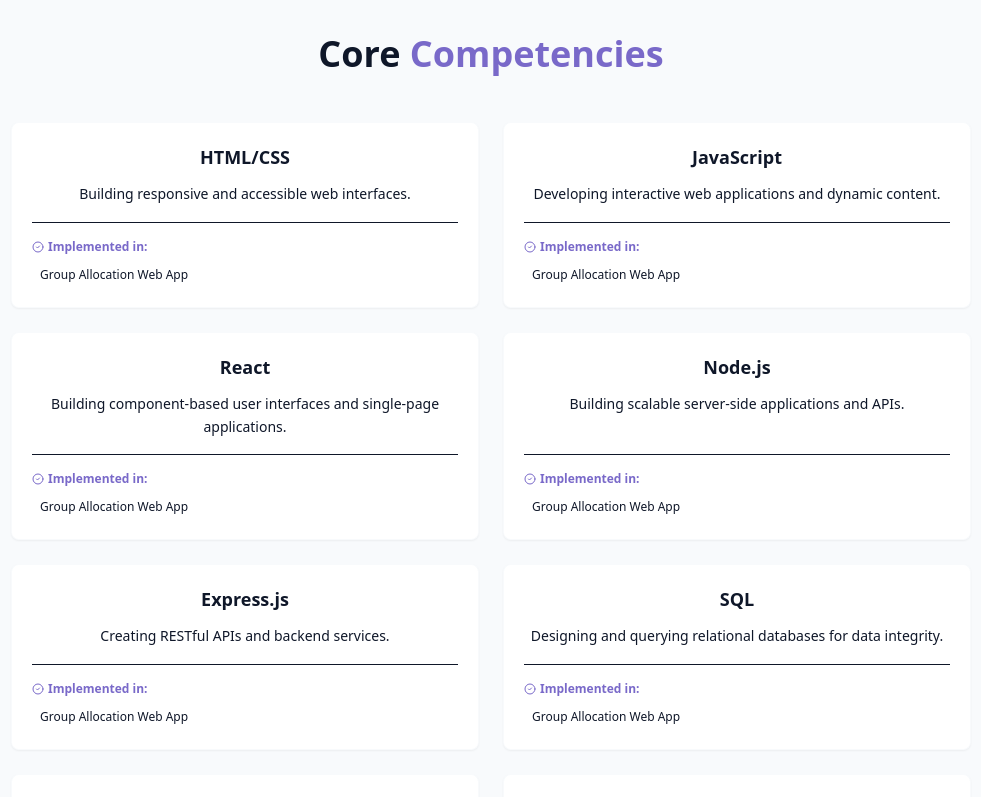
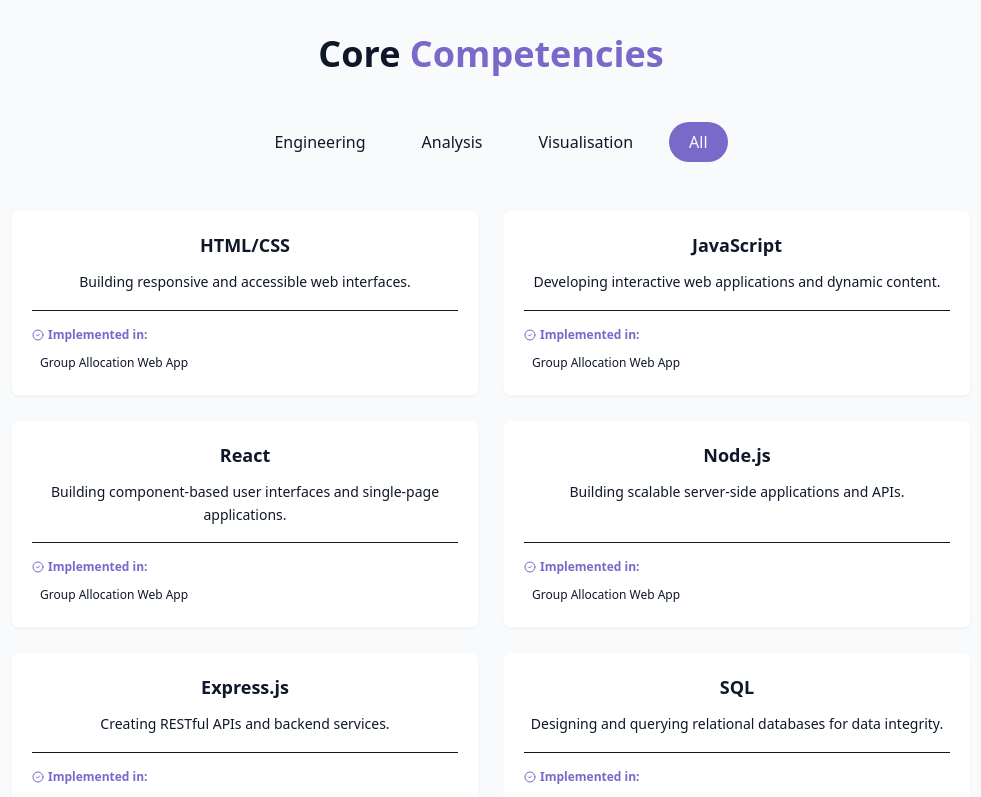
Before and after one commit to T-revin/Portfolio-Website, a React (Vite) app: page / in a window 1280 px wide. Shown: the part 1760-2557 px from the top of the page, without its empty margins (149-1130 px from the left). Built offline with nearby package versions, Linux system fonts and the light colour scheme.

Commit message:
Updated SkillsSection component to display categorised skills and tools, backed by new portfolio data.

```diff
--- a/src/components/SkillsSection.jsx
+++ b/src/components/SkillsSection.jsx
@@ -1,9 +1,20 @@
+import { useState } from 'react';
+import { cn } from '@/lib/utils';
 import { skills, projects } from '../data/portfolio';
 import { SkillCard } from './SkillCard';
 
+const tabs = [ 'engineering', 'analysis', 'visualisation','all',];
+
 export const SkillsSection = () => {
-  const coreSkills = skills.filter((skill) => skill.category === 'core');
+  const [activeTab, setActiveTab] = useState('all');
+
   const toolSkills = skills.filter((skill) => skill.category === 'tool');
+  const mainSkills = skills.filter((skill) => skill.category !== 'tool');
+
+  const filteredSkills =
+    activeTab === 'all'
+      ? mainSkills
+      : mainSkills.filter((skill) => skill.category === activeTab);
 
   return (
     <section id="skills" className="py-24 px-4 relative">
@@ -12,8 +23,25 @@
           Core <span className="text-primary">Competencies</span>
         </h2>
 
+        <div className="flex flex-wrap justify-center gap-4 mb-12">
+          {tabs.map((tab) => (
+            <button
+              key={tab}
+              onClick={() => setActiveTab(tab)}
+              className={cn(
+                'px-5 py-2 rounded-full transition-colors duration-300 capitalize font-medium',
+                activeTab === tab
+                  ? 'bg-primary text-primary-foreground'
+                  : 'bg-secondary/70 text-foreground hover:bg-primary/20'
+              )}
+            >
+              {tab}
+            </button>
+          ))}
+        </div>
+
         <div className="grid grid-cols-1 md:grid-cols-2 gap-6 mb-16">
-          {coreSkills.map((skill) => (
+          {filteredSkills.map((skill) => (
             <SkillCard key={skill.id} skill={skill} allProjects={projects} />
           ))}
         </div>
--- a/src/data/portfolio.js
+++ b/src/data/portfolio.js
@@ -68,7 +68,7 @@
       solution:
         'Designed a comprehensive Excel workbook with conditional formatting and automated summary statistics.',
       impact:
-        'Streamlined grade tracking and visualization, saving teachers 5 hours per week on administrative tasks.',
+        'Streamlined grade tracking and visualisation, saving teachers 5 hours per week on administrative tasks.',
       techStackDetails: ['Microsoft Excel', 'VBA', 'Power Query'],
       architectureImage: '/projects/architecture-placeholder.png',
     },
@@ -80,63 +80,63 @@
   {
     id: 'html-css',
     name: 'HTML/CSS',
-    category: 'core',
+    category: 'visualisation',
     description: 'Building responsive and accessible web interfaces.',
     relatedProjectIds: [1],
   },
   {
     id: 'javascript',
     name: 'JavaScript',
-    category: 'core',
+    category: 'visualisation',
     description: 'Developing interactive web applications and dynamic content.',
     relatedProjectIds: [1],
   },
   {
     id: 'react',
     name: 'React',
-    category: 'core',
+    category: 'visualisation',
     description: 'Building component-based user interfaces and single-page applications.',
     relatedProjectIds: [1],
   },
   {
     id: 'node-js',
     name: 'Node.js',
-    category: 'core',
+    category: 'engineering',
     description: 'Building scalable server-side applications and APIs.',
     relatedProjectIds: [1],
   },
   {
     id: 'express-js',
     name: 'Express.js',
-    category: 'core',
+    category: 'engineering',
     description: 'Creating RESTful APIs and backend services.',
     relatedProjectIds: [1],
   },
   {
     id: 'sql',
     name: 'SQL',
-    category: 'core',
+    category: 'engineering',
     description: 'Designing and querying relational databases for data integrity.',
     relatedProjectIds: [1],
   },
   {
     id: 'python',
     name: 'Python',
-    category: 'core',
+    category: 'analysis',
     description: 'Scripting, data analysis, and automation tasks.',
     relatedProjectIds: [],
   },
   {
     id: 'excel',
     name: 'Microsoft Excel',
-    category: 'core',
+    category: 'analysis',
     description: 'Advanced data analysis, visualization, and automation with VBA.',
     relatedProjectIds: [3],
   },
   {
     id: 'power-bi',
     name: 'Power BI',
-    category: 'core',
+    category: 'visualisation',
     description: 'Creating interactive data dashboards and business intelligence reports.',
     relatedProjectIds: [2],
   },
@@ -145,8 +145,8 @@
   {
     id: 'tableau',
     name: 'Tableau',
-    category: 'tool',
-    description: '',
+    category: 'visualisation',
+    description: 'Creating interactive data visualizations.',
     relatedProjectIds: [],
   },
   {
```
